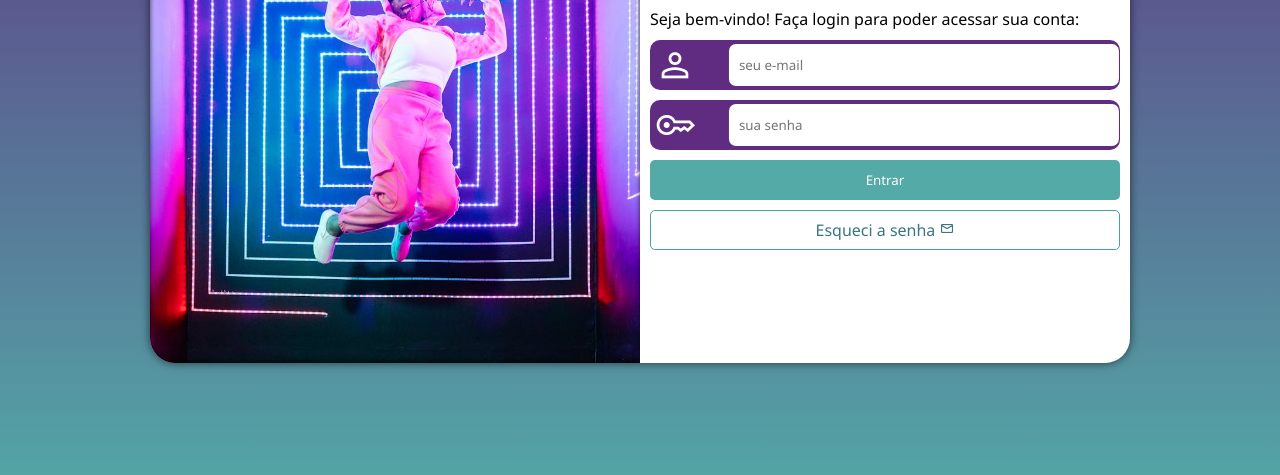
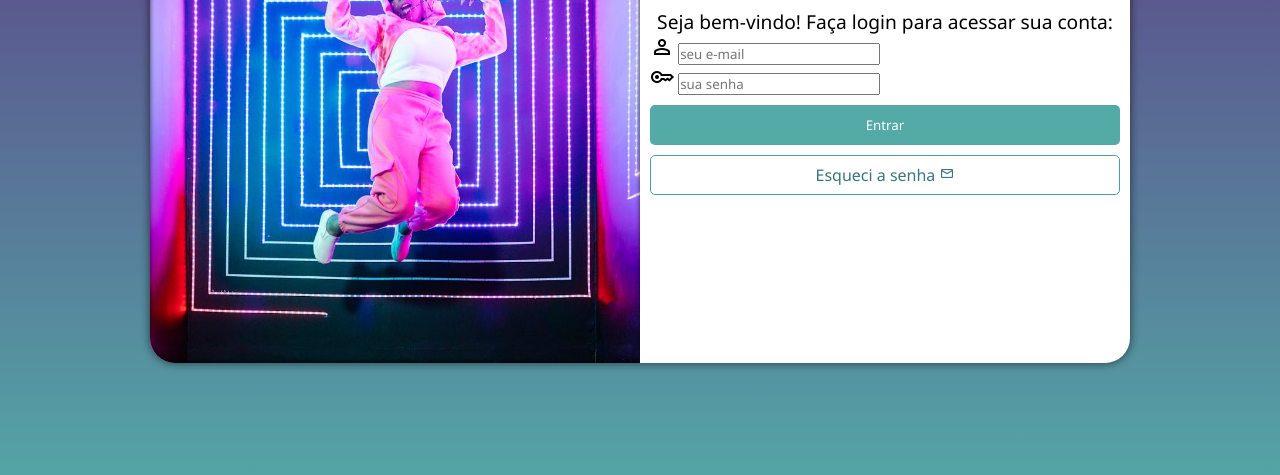
Before and after one commit to gabriel-txt/projeto-login, a plain HTML site: page index.html in a window 1280 px wide. Shown: the part 287-762 px from the top of the page. Drawn offline with nearby package versions, Linux system fonts and the light colour scheme.

Commit message:
improvements

```diff
--- a/estilos/media-queries.css
+++ b/estilos/media-queries.css
@@ -40,6 +40,13 @@
                 float: right;
                 width: 50%;
                 margin: 82px 0;
+                > h1 {
+                    font-size: 2em;
+                }
+                > p {
+                    text-align: center;
+                    font-size: 1.2em;
+                }
             }
         }
     }
--- a/index.html
+++ b/index.html
@@ -13,15 +13,15 @@
         <div id="image"></div>
         <div id="loginfield">
             <h1>Login</h1>
-            <p>Seja bem-vindo! Faça login para poder acessar sua conta:</p>
-            <form action="login.php" method="post">
-                <div id="emailfield">
+            <p>Seja bem-vindo! Faça login para acessar sua conta:</p>
+            <form action="login.php" method="post" autocomplete="on">
+                <div class="login">
                     <i class="material-symbols-outlined">person</i>
-                    <input type="email" name="useremail" id="iuseremail" placeholder="seu e-mail">
+                    <input type="email" name="useremail" id="iuseremail" placeholder="seu e-mail" autocomplete="email">
                 </div>
-                <div id="passfield">
+                <div class="passfield">
                     <i class="material-symbols-outlined">key</i>
-                    <input type="password" name="userpass" id="iuserpass" placeholder="sua senha" min="8">
+                    <input type="password" name="userpass" id="iuserpass" placeholder="sua senha" min="8" autocomplete="current-password">
                 </div>
                 <div id="buttonfield">
                     <input type="submit" value="Entrar" class="button">
```
